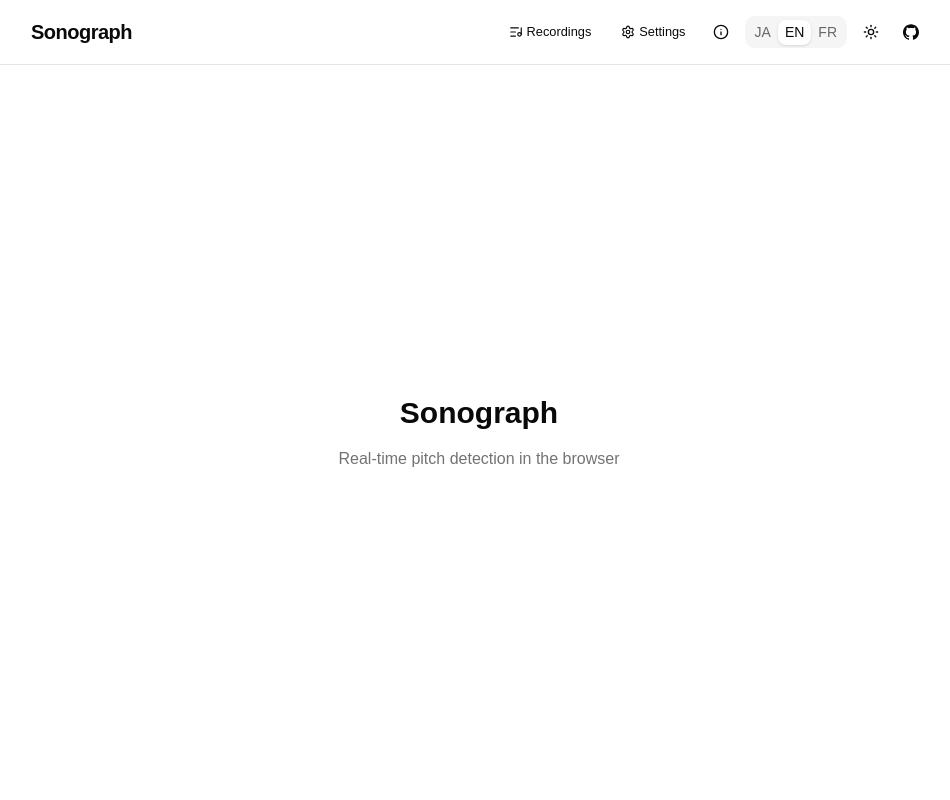
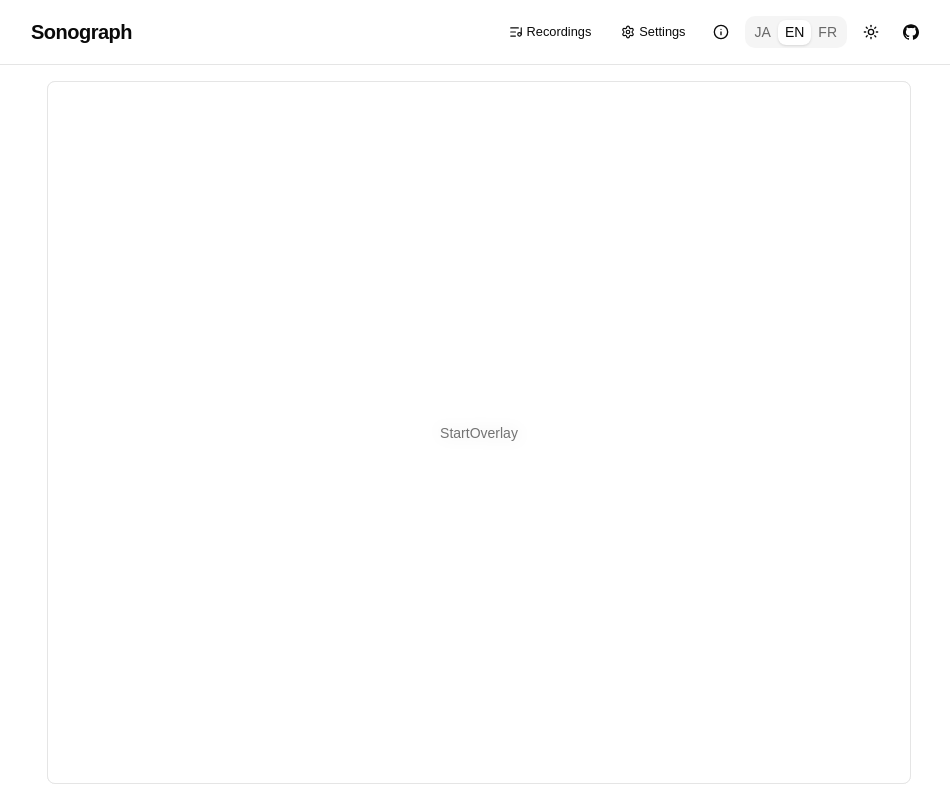
Before and after one commit to urabexon/Sonograph, a React (Vite) app: page / in a window 1280 px wide. Shown: the whole page, without its empty margins (161-1111 px from the left). Built offline with nearby package versions, Linux system fonts and the light colour scheme.

Commit message:
feat: scaffold main layout with placeholders for isActive states

```diff
--- a/src/App.tsx
+++ b/src/App.tsx
@@ -1,18 +1,47 @@
-import { useTranslation } from "react-i18next";
-
 import { Header } from "@/components/Header";
 import { ThemeProvider } from "@/components/theme-provider";
+import { useIsActive } from "@/hooks/useAudioCapture";
 
 function App() {
-  const { t } = useTranslation();
+  const isActive = useIsActive();
 
   return (
     <ThemeProvider attribute="class" defaultTheme="system" enableSystem>
       <div className="min-h-svh flex flex-col bg-background text-foreground">
         <Header />
-        <main className="flex-1 flex flex-col items-center justify-center p-4 gap-4">
-          <h1 className="text-3xl font-bold">{t("app.title")}</h1>
-          <p className="text-muted-foreground">{t("app.tagline")}</p>
+        <main className="flex-1 flex flex-col p-4 gap-4 max-w-4xl mx-auto w-full">
+          {isActive && (
+            <>
+              {/* PitchInfo placeholder */}
+              <div className="rounded-md border p-4 text-sm text-muted-foreground">
+                PitchInfo
+              </div>
+              {/* VolumeLevel placeholder */}
+              <div className="rounded-md border p-4 text-sm text-muted-foreground">
+                VolumeLevel
+              </div>
+            </>
+          )}
+
+          <div className="relative flex-1 min-h-32">
+            {/* TunerDisplay placeholder */}
+            <div className="absolute inset-0 rounded-md border flex items-center justify-center text-sm text-muted-foreground">
+              TunerDisplay
+            </div>
+            {!isActive && (
+              /* StartOverlay placeholder */
+              <div className="absolute inset-0 rounded-md border bg-background/80 backdrop-blur-sm flex items-center justify-center text-sm text-muted-foreground">
+                StartOverlay
+              </div>
+            )}
+          </div>
+
+          {isActive && (
+            /* ControlPanel placeholder */
+            <div className="rounded-md border p-4 text-sm text-muted-foreground">
+              ControlPanel
+            </div>
+          )}
         </main>
       </div>
     </ThemeProvider>
```
